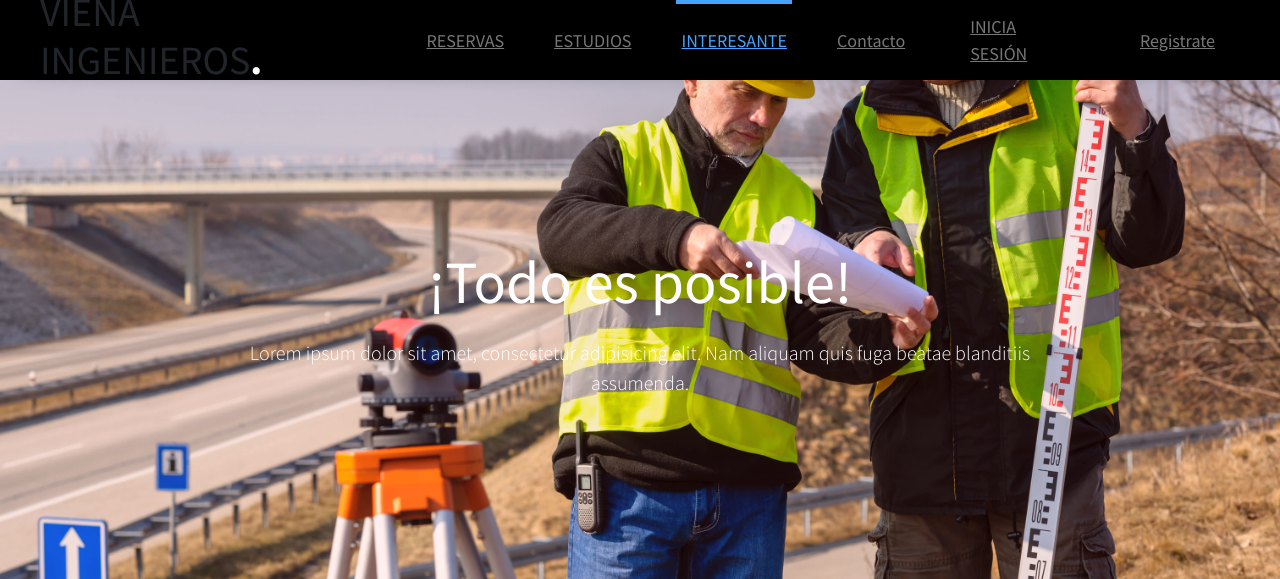
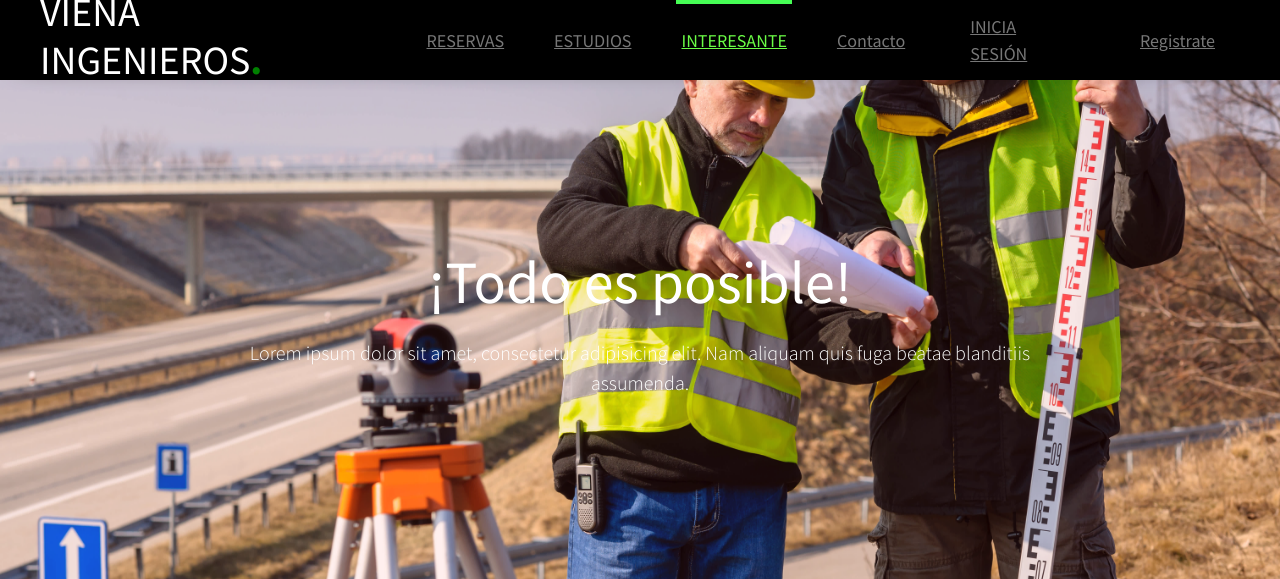
Before and after one commit to ZSRubi/VN-LA1, a PHP site: page / in a window 1280 px wide. Shown: the top 579 px of the page. Run offline with PHP 8.4, Linux system fonts and the light colour scheme; some libraries are stand-ins or nearby versions; some web fonts are replaced.

Commit message:
Update estilos.css

```diff
--- a/VN LA/css/estilos.css
+++ b/VN LA/css/estilos.css
@@ -15,7 +15,7 @@ header{
     left: 0;
     width: 100%;
     height: 80px;
-    background: black;
+    background: rgb(0, 0, 0);
     box-shadow: 0 4px 25px -22px black;
     z-index: 2;
 }
@@ -33,9 +33,11 @@ header{
     justify-content: center;
     align-items: center;
 }
-
-.logo h1 b{
-    color: #ffffff;
+.logo h1{
+    color:white;
+}
+.logo  b{
+    color: green;
 }
 .btn-login {
     padding: 10px 20px;
@@ -46,7 +48,7 @@ header{
   }
 
   .btn-login:hover {
-    background-color: #0056b3; /* Un tono más oscuro del azul, si usas btn-primary */
+    background-color: #39b300; /* Un tono más oscuro del azul, si usas btn-primary */
   }
 
 .menu {
@@ -76,7 +78,7 @@ header{
     content: '';
     width: 100%;
     height: 4px;
-    background: #46a2fd;
+    background: #46fd55;
     position: absolute;
     top: 0;
     left: 0;
@@ -89,11 +91,11 @@ header{
 }
 
 .menu nav ul li a:hover{
-    color: #46a2fd;
+    color: #5bfd46;
 }
 
 .menu .text-menu-selected{
-    color: #46a2fd;
+    color: #6bfd46;
 }
 
 .menu nav ul li a i{
```
